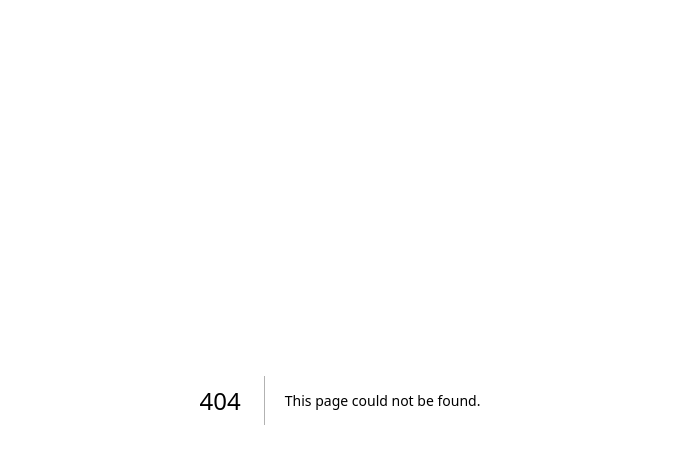
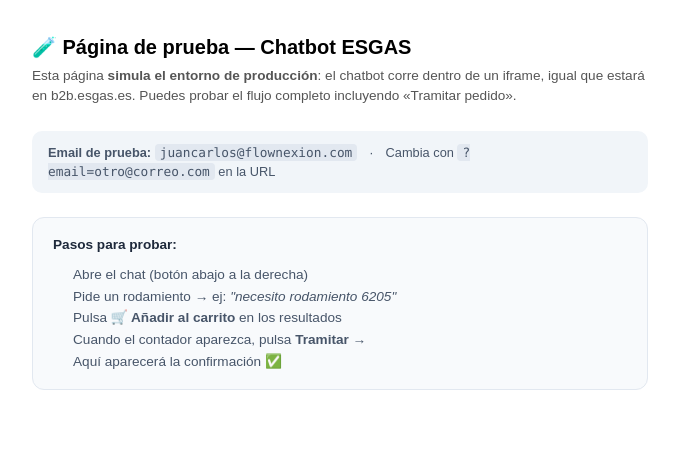
Before and after one commit to juanky2332-oss/Flownexion-chatbot-ejemplo, a Next.js app: page /prueba in a window 1280 px wide. Before the commit this address had no page. Shown: the top 464 px of the page, without its empty margins (300-979 px from the left). Built offline with nearby package versions, Linux system fonts and the light colour scheme.

Commit message:
feat: add /prueba test page that simulates production iframe environment

```diff
--- /dev/null
+++ b/app/prueba/page.tsx
@@ -0,0 +1,125 @@
+"use client";
+
+import { useEffect, useState } from "react";
+
+type CartItem = {
+  id_product: number;
+  qty: number;
+  id_product_attribute: number;
+  name?: string;
+};
+
+const TEST_EMAIL = "juancarlos@flownexion.com";
+const PS_CART = "https://b2b.esgas.es/carrito?action=show";
+
+export default function PruebaPage() {
+  const [received, setReceived] = useState<CartItem[] | null>(null);
+  const [embedEmail, setEmbedEmail] = useState(TEST_EMAIL);
+
+  useEffect(() => {
+    // Permite cambiar el email de prueba via ?email= en la URL
+    const params = new URLSearchParams(window.location.search);
+    const e = params.get("email");
+    if (e && e.includes("@")) setEmbedEmail(e);
+  }, []);
+
+  useEffect(() => {
+    const handler = (e: MessageEvent) => {
+      if (e.data?.type === "esgas-add-to-cart" && Array.isArray(e.data.items)) {
+        setReceived(e.data.items);
+      }
+    };
+    window.addEventListener("message", handler);
+    return () => window.removeEventListener("message", handler);
+  }, []);
+
+  const embedSrc = `/embed?email=${encodeURIComponent(embedEmail)}`;
+
+  return (
+    <div style={{ fontFamily: "sans-serif", padding: "2rem", maxWidth: 680, margin: "0 auto" }}>
+      <h1 style={{ fontSize: "1.25rem", fontWeight: 700, marginBottom: "0.25rem" }}>
+        🧪 Página de prueba — Chatbot ESGAS
+      </h1>
+      <p style={{ color: "#555", fontSize: "0.85rem", marginBottom: "1.5rem", lineHeight: 1.5 }}>
+        Esta página <strong>simula el entorno de producción</strong>: el chatbot corre dentro de un iframe,
+        igual que estará en b2b.esgas.es. Puedes probar el flujo completo incluyendo «Tramitar pedido».
+      </p>
+
+      <div style={{ background: "#f1f5f9", borderRadius: 10, padding: "0.75rem 1rem", marginBottom: "1.5rem", fontSize: "0.8rem", color: "#475569" }}>
+        <strong>Email de prueba:</strong> <code style={{ background: "#e2e8f0", padding: "1px 5px", borderRadius: 4 }}>{embedEmail}</code>
+        <span style={{ marginLeft: 12 }}>·</span>
+        <span style={{ marginLeft: 12 }}>Cambia con <code style={{ background: "#e2e8f0", padding: "1px 5px", borderRadius: 4 }}>?email=otro@correo.com</code> en la URL</span>
+      </div>
+
+      {/* Instrucciones de prueba */}
+      {!received && (
+        <div style={{ background: "#f8fafc", border: "1px solid #e2e8f0", borderRadius: 12, padding: "1rem 1.25rem", marginBottom: "1.5rem", fontSize: "0.85rem", color: "#475569", lineHeight: 1.6 }}>
+          <strong style={{ color: "#1e293b" }}>Pasos para probar:</strong>
+          <ol style={{ margin: "0.5rem 0 0 1.25rem", padding: 0 }}>
+            <li>Abre el chat (botón abajo a la derecha)</li>
+            <li>Pide un rodamiento → ej: <em>"necesito rodamiento 6205"</em></li>
+            <li>Pulsa <strong>🛒 Añadir al carrito</strong> en los resultados</li>
+            <li>Cuando el contador aparezca, pulsa <strong>Tramitar →</strong></li>
+            <li>Aquí aparecerá la confirmación ✅</li>
+          </ol>
+        </div>
+      )}
+
+      {/* Confirmación al recibir el postMessage */}
+      {received && (
+        <div style={{ background: "#f0fdf4", border: "1px solid #86efac", borderRadius: 12, padding: "1.25rem", marginBottom: "1.5rem" }}>
+          <p style={{ fontWeight: 700, color: "#15803d", margin: "0 0 0.75rem", fontSize: "1rem" }}>
+            ✅ ¡Tramitar pedido funciona correctamente!
+          </p>
+          <p style={{ color: "#166534", fontSize: "0.85rem", margin: "0 0 0.5rem" }}>
+            El chatbot enviaría estos artículos al carrito de PrestaShop:
+          </p>
+          <ul style={{ margin: "0 0 0.75rem 1.25rem", padding: 0, fontSize: "0.875rem", color: "#166534" }}>
+            {received.map((item, i) => (
+              <li key={i}>
+                <strong>{item.name ?? `Producto #${item.id_product}`}</strong>
+                {" — "}cantidad: {item.qty}
+              </li>
+            ))}
+          </ul>
+          <p style={{ fontSize: "0.75rem", color: "#4ade80", margin: "0 0 1rem", background: "#dcfce7", borderRadius: 6, padding: "0.4rem 0.6rem" }}>
+            En producción (b2b.esgas.es): PrestaShop recibiría este mensaje, añadiría los artículos al carrito via AJAX y llevaría al cliente directamente al pago.
+          </p>
+          <div style={{ display: "flex", gap: "0.75rem", flexWrap: "wrap" }}>
+            <a
+              href={PS_CART}
+              target="_blank"
+              rel="noopener noreferrer"
+              style={{ display: "inline-block", background: "#0066cc", color: "white", borderRadius: 8, padding: "0.5rem 1.25rem", fontSize: "0.85rem", fontWeight: 600, textDecoration: "none" }}
+            >
+              Ver carrito en b2b.esgas.es →
+            </a>
+            <button
+              onClick={() => setReceived(null)}
+              style={{ background: "white", border: "1px solid #86efac", color: "#15803d", borderRadius: 8, padding: "0.5rem 1.25rem", fontSize: "0.85rem", cursor: "pointer" }}
+            >
+              Volver a probar
+            </button>
+          </div>
+        </div>
+      )}
+
+      {/* iframe del chatbot — simula exactamente el entorno de producción */}
+      <iframe
+        src={embedSrc}
+        style={{
+          position: "fixed",
+          bottom: 0,
+          right: 0,
+          width: 450,
+          height: 680,
+          border: "none",
+          zIndex: 9999,
+          background: "transparent",
+        }}
+        allow="clipboard-write"
+        title="Chatbot ESGAS — Prueba"
+      />
+    </div>
+  );
+}
```
